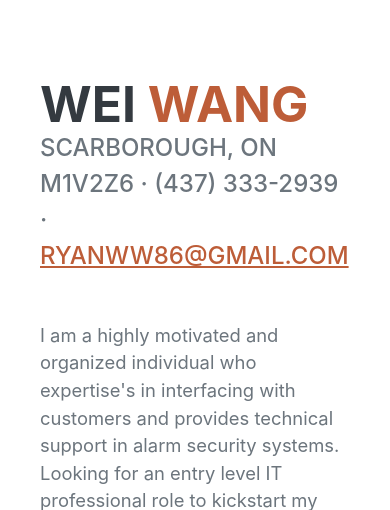
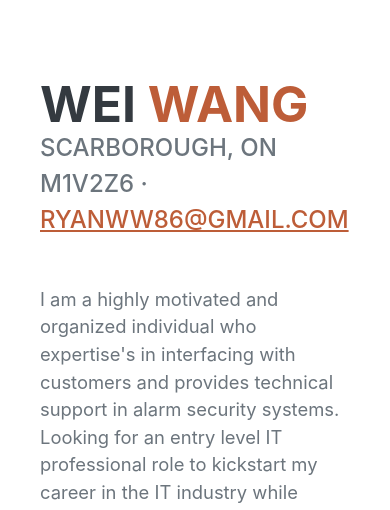
Before and after one commit to code2cook/HotCarInfo, a Django app: page /resume/ in a window 390 px wide. Shown: the part 206-716 px from the top of the page. Run offline with Django 3.2, Linux system fonts and the light colour scheme; some libraries are stand-ins or nearby versions.

Commit message:
delete phone number

```diff
--- a/CarBlog/blog/templates/blog/resume.html
+++ b/CarBlog/blog/templates/blog/resume.html
@@ -33,7 +33,7 @@
                   <span class="text-primary">Wang</span>
               </h1>
               <div class="subheading mb-5">
-                  Scarborough, ON M1V2Z6 · (437) 333-2939 ·
+                  Scarborough, ON M1V2Z6 ·
                   <a href="mailto:name@email.com">ryanww86@gmail.com</a>
               </div>
               <p class="lead mb-5">I am a highly motivated and organized individual who expertise's in interfacing with customers and provides technical support in alarm security systems. Looking for an entry level IT professional role to kickstart my career in the IT industry while further developing my existing skills.</p>
```
